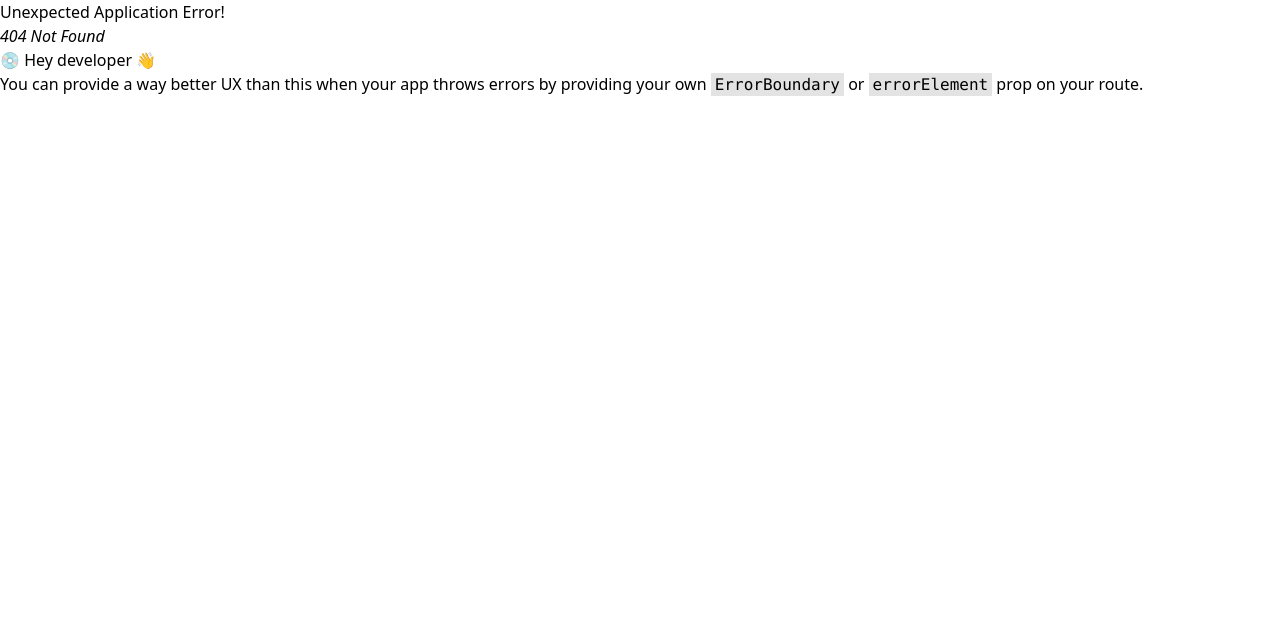
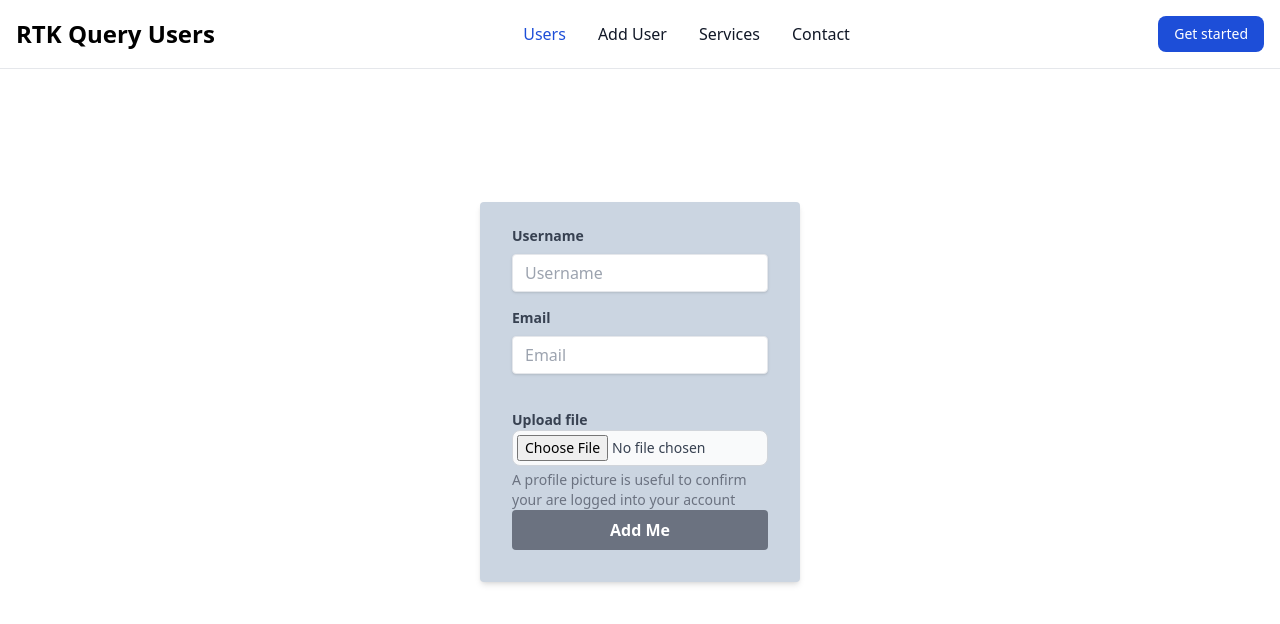
Before and after one commit to AliAsgharGill/RTK-Query, a React (Vite) app: page /add in a window 1280 px wide. Before the commit this address had no page. Shown: the top 624 px of the page. Built offline with nearby package versions, Linux system fonts and the light colour scheme.

Commit message:
minor changes

```diff
--- a/package.json
+++ b/package.json
@@ -11,8 +11,10 @@
   },
   "dependencies": {
     "@reduxjs/toolkit": "^2.0.1",
+    "antd": "^5.12.7",
     "react": "^18.2.0",
     "react-dom": "^18.2.0",
+    "react-icons": "^4.12.0",
     "react-redux": "^9.0.4",
     "react-router-dom": "^6.21.1"
   },
--- a/src/App.tsx
+++ b/src/App.tsx
@@ -4,6 +4,7 @@ import Read from './components/Read'
 import { Provider } from 'react-redux'
 import { store } from './store/store'
 import Header from './components/Header'
+import Create from './components/AddEdit'
 export const router = createBrowserRouter([
   {
     path: "/",
@@ -12,6 +13,10 @@ export const router = createBrowserRouter([
       {
         path: "/",
         element: <Read />
+      },
+      {
+        path: "/add",
+        element: <Create />
       }
     ]
   },
--- /dev/null
+++ b/src/components/AddEdit.tsx
@@ -0,0 +1,57 @@
+import { useState } from "react";
+import { User } from "../models/studennt.model";
+import { useAddUserMutation } from "../features/userDetailApi";
+import { useNavigate } from "react-router-dom";
+
+const AddEdit = () => {
+    const navigate = useNavigate()
+    const [users, setUsers] = useState<User>(Object);
+    const [addUser] = useAddUserMutation();
+
+    const handleChange = (e: React.ChangeEvent<HTMLInputElement>) => {
+        setUsers({ ...users, [e.target.name]: e.target.value });
+    }
+
+    const handleSubmit = (e: React.FormEvent<HTMLFormElement>) => {
+        e.preventDefault();
+        addUser(users)
+        navigate("/");
+        // console.log(users);
+
+    }
+
+
+    return (
+        <>
+            {/* <div className="mt-20"></div> */}
+            <div className="min-w-lg  h-screen  flex justify-center items-center  ">
+                <form onSubmit={handleSubmit} className="bg-slate-300 w-1/4 shadow-md rounded px-8 pt-6 pb-8 mb-4" >
+                    <div className="mb-4">
+                        <label className="block text-gray-700 text-sm font-bold mb-2" htmlFor="username">
+                            Username
+                        </label>
+                        <input className="shadow appearance-none border rounded w-full py-2 px-3 text-gray-700 leading-tight focus:outline-none focus:shadow-outline" name="name" id="username" type="text" onChange={handleChange} placeholder="Username" />
+                    </div>
+                    <div className="mb-6">
+                        <label className="block text-gray-700 text-sm font-bold mb-2" htmlFor="email" >
+                            Email
+                        </label>
+                        <input onChange={handleChange} className="shadow appearance-none border  rounded w-full py-2 px-3 text-gray-700 mb-3 leading-tight focus:outline-none focus:shadow-outline" name="email" id="email" type="email" placeholder="Email" />
+                    </div>
+                    <div className="">
+                        <label className="block text-sm  text-gray-700 font-bold " htmlFor="user_avatar">Upload file</label>
+                        <input className="block w-full text-sm text-gray-700 p-1  border border-gray-300 rounded-lg cursor-pointer bg-gray-50 dark:text-gray-400 focus:outline-none dark:bg-gray-700 dark:border-gray-600 dark:placeholder-gray-400" aria-describedby="user_avatar_help" id="user_avatar" type="file" name="pic" />
+                        <div className="mt-1 text-sm text-gray-500 dark:text-gray-300" id="user_avatar_help">A profile picture is useful to confirm your are logged into your account</div>
+                    </div>
+                    <div className="flex items-center justify-between">
+                        <button className="bg-gray-500 hover:bg-blue-700 text-white font-bold py-2 px-4 rounded focus:outline-none  w-full focus:shadow-outline" type="submit">
+                            Add Me
+                        </button>
+                    </div>
+                </form>
+            </div>
+        </>
+    )
+}
+
+export default AddEdit
--- a/src/components/Header.tsx
+++ b/src/components/Header.tsx
@@ -1,3 +1,4 @@
+import { NavLink } from "react-router-dom"
 
 const Header = () => {
     return (
@@ -6,32 +7,32 @@ const Header = () => {
 
             <nav className="bg-white dark:bg-gray-900 fixed w-full z-20 top-0 start-0 border-b border-gray-200 dark:border-gray-600">
                 <div className="max-w-screen-xl flex flex-wrap items-center justify-between mx-auto p-4">
-                    <a href="https://flowbite.com/" className="flex items-center space-x-3 rtl:space-x-reverse">
-                        <img src="https://flowbite.com/docs/images/logo.svg" className="h-8" alt="Flowbite Logo" />
-                        <span className="self-center text-2xl font-semibold whitespace-nowrap dark:text-white">Flowbite</span>
-                    </a>
+                    <NavLink to="/" className="flex items-center space-x-3 rtl:space-x-reverse">
+                        {/* <img src="" className="h-8" alt="Users Logo" /> */}
+                        <span className="self-center text-2xl font-semibold whitespace-nowrap dark:text-white">RTK Query Users</span>
+                    </NavLink>
                     <div className="flex md:order-2 space-x-3 md:space-x-0 rtl:space-x-reverse">
                         <button type="button" className="text-white bg-blue-700 hover:bg-blue-800 focus:ring-4 focus:outline-none focus:ring-blue-300 font-medium rounded-lg text-sm px-4 py-2 text-center dark:bg-blue-600 dark:hover:bg-blue-700 dark:focus:ring-blue-800">Get started</button>
                         <button data-collapse-toggle="navbar-sticky" type="button" className="inline-flex items-center p-2 w-10 h-10 justify-center text-sm text-gray-500 rounded-lg md:hidden hover:bg-gray-100 focus:outline-none focus:ring-2 focus:ring-gray-200 dark:text-gray-400 dark:hover:bg-gray-700 dark:focus:ring-gray-600" aria-controls="navbar-sticky" aria-expanded="false">
                             <span className="sr-only">Open main menu</span>
                             <svg className="w-5 h-5" aria-hidden="true" xmlns="http://www.w3.org/2000/svg" fill="none" viewBox="0 0 17 14">
-                                <path stroke="currentColor" stroke-linecap="round" stroke-linejoin="round" stroke-width="2" d="M1 1h15M1 7h15M1 13h15" />
+                                <path stroke="currentColor" strokeLinecap="round" strokeLinejoin="round" strokeWidth="2" d="M1 1h15M1 7h15M1 13h15" />
                             </svg>
                         </button>
                     </div>
                     <div className="items-center justify-between hidden w-full md:flex md:w-auto md:order-1" id="navbar-sticky">
                         <ul className="flex flex-col p-4 md:p-0 mt-4 font-medium border border-gray-100 rounded-lg bg-gray-50 md:space-x-8 rtl:space-x-reverse md:flex-row md:mt-0 md:border-0 md:bg-white dark:bg-gray-800 md:dark:bg-gray-900 dark:border-gray-700">
                             <li>
-                                <a href="#" className="block py-2 px-3 text-white bg-blue-700 rounded md:bg-transparent md:text-blue-700 md:p-0 md:dark:text-blue-500" aria-current="page">Home</a>
+                                <NavLink to="/" className="block py-2 px-3 text-white bg-blue-700 rounded md:bg-transparent md:text-blue-700 md:p-0 md:dark:text-blue-500" aria-current="page">Users</NavLink>
                             </li>
                             <li>
-                                <a href="#" className="block py-2 px-3 text-gray-900 rounded hover:bg-gray-100 md:hover:bg-transparent md:hover:text-blue-700 md:p-0 md:dark:hover:text-blue-500 dark:text-white dark:hover:bg-gray-700 dark:hover:text-white md:dark:hover:bg-transparent dark:border-gray-700">About</a>
+                                <NavLink to="/add" className="block py-2 px-3 text-gray-900 rounded hover:bg-gray-100 md:hover:bg-transparent md:hover:text-blue-700 md:p-0 md:dark:hover:text-blue-500 dark:text-white dark:hover:bg-gray-700 dark:hover:text-white md:dark:hover:bg-transparent dark:border-gray-700">Add User</NavLink>
                             </li>
                             <li>
-                                <a href="#" className="block py-2 px-3 text-gray-900 rounded hover:bg-gray-100 md:hover:bg-transparent md:hover:text-blue-700 md:p-0 md:dark:hover:text-blue-500 dark:text-white dark:hover:bg-gray-700 dark:hover:text-white md:dark:hover:bg-transparent dark:border-gray-700">Services</a>
+                                <NavLink to="#" className="block py-2 px-3 text-gray-900 rounded hover:bg-gray-100 md:hover:bg-transparent md:hover:text-blue-700 md:p-0 md:dark:hover:text-blue-500 dark:text-white dark:hover:bg-gray-700 dark:hover:text-white md:dark:hover:bg-transparent dark:border-gray-700">Services</NavLink>
                             </li>
                             <li>
-                                <a href="#" className="block py-2 px-3 text-gray-900 rounded hover:bg-gray-100 md:hover:bg-transparent md:hover:text-blue-700 md:p-0 md:dark:hover:text-blue-500 dark:text-white dark:hover:bg-gray-700 dark:hover:text-white md:dark:hover:bg-transparent dark:border-gray-700">Contact</a>
+                                <NavLink to="#" className="block py-2 px-3 text-gray-900 rounded hover:bg-gray-100 md:hover:bg-transparent md:hover:text-blue-700 md:p-0 md:dark:hover:text-blue-500 dark:text-white dark:hover:bg-gray-700 dark:hover:text-white md:dark:hover:bg-transparent dark:border-gray-700">Contact</NavLink>
                             </li>
                         </ul>
                     </div>
--- a/src/components/Read.tsx
+++ b/src/components/Read.tsx
@@ -3,6 +3,7 @@ const Read = () => {
   const { data, error, isLoading, isFetching, isSuccess } = useGetUsersQuery();
   return (
     <>
+      <div className="h-5"></div>
       <div className="p-10">
         {error && <h1 className="text-red-500 font-bold h-screen flex justify-center items-center" >Something Went Wrong</h1>},
         {isLoading &&
--- a/src/features/userDetailApi.tsx
+++ b/src/features/userDetailApi.tsx
@@ -8,9 +8,16 @@ export const userApi = createApi({
     }),
     endpoints: (builder) => ({
         getUsers: builder.query<User[], void>({
-            query: () => "/CRUD"
+            query: () => "/crud-rtk"
         }),
+        addUser: builder.mutation<void, User>({
+            query: (student) => ({
+                url: "/crud-rtk",
+                method: "POST",
+                body: student,
+            })
+        })
     })
 })
 
-export const { useGetUsersQuery } = userApi;
+export const { useGetUsersQuery, useAddUserMutation } = userApi;
```
Also changed, not shown: 1 other file (tests, documents, lock files or other folders).
